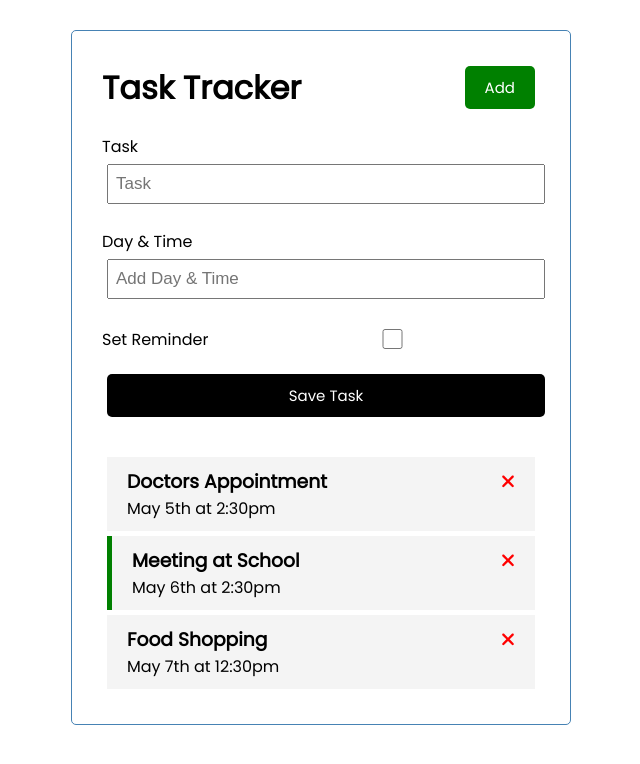
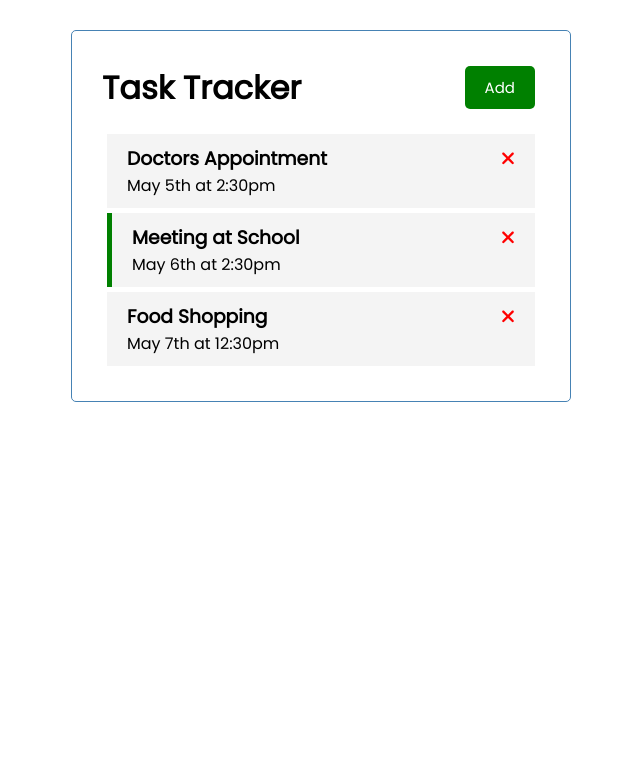
Before and after one commit to jhssttj/angularPractice, an Angular app in the folder test-1/: page / in a window 1280 px wide. Shown: the top 764 px of the page, without its empty margins (319-959 px from the left). Built offline with nearby package versions, Linux system fonts and the light colour scheme; data requests are answered from the project's data file.

Commit message:
Hide or unhide add task form based on render

```diff
--- a/test-1/src/app/components/add-task/add-task.component.html
+++ b/test-1/src/app/components/add-task/add-task.component.html
@@ -1,4 +1,4 @@
-<form class="add-form" (ngSubmit)="onSubmit()">
+<form *ngIf="showAddTask" class="add-form" (ngSubmit)="onSubmit()">
   <div class="form-control">
     <label for="text">Task</label>
     <input type="text" name="'text" [(ngModel)]="text" id="text" placeholder="Task"/>
--- a/test-1/src/app/components/add-task/add-task.component.ts
+++ b/test-1/src/app/components/add-task/add-task.component.ts
@@ -1,5 +1,7 @@
 import { Component, Output, EventEmitter } from '@angular/core';
 import { Task } from 'src/app/Task';
+import {Subscription} from 'rxjs';
+import { UiService } from 'src/app/services/ui.service';
 
 @Component({
   selector: 'app-add-task',
@@ -11,6 +13,12 @@
   text!:string;
   day!:string;
   reminder: boolean = false;
+  showAddTask!: boolean;
+  subscription:Subscription;
+
+   constructor(private uiService: UiService) {
+    this.subscription = this.uiService.onToggle().subscribe(value => this.showAddTask = value)
+   }
 
   onSubmit() {
     if (!this.text) {
```
